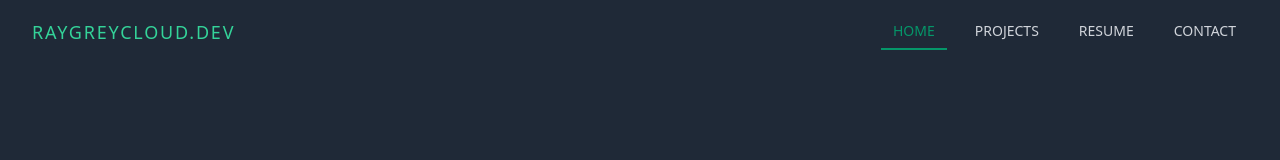
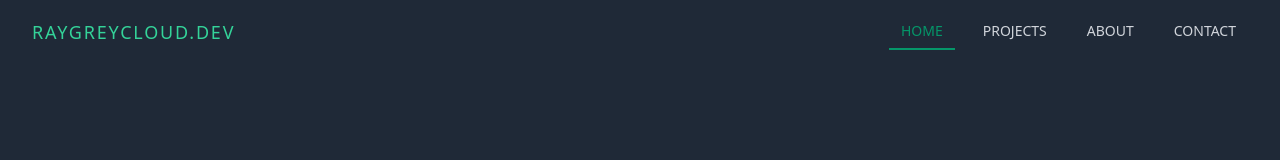
Before and after one commit to rayGreycloud/raygreycloud-dev, a Next.js app: page / in a window 1280 px wide. Shown: the top 160 px of the page. Built offline with nearby package versions, Linux system fonts and the light colour scheme.

Commit message:
update nav menu

```diff
--- a/components/Header.jsx
+++ b/components/Header.jsx
@@ -9,7 +9,7 @@ import { XIcon } from '@/icons/XIcon';
 const navigation = [
   { name: 'Home', href: '/' },
   { name: 'Projects', href: '/projects' },
-  { name: 'Resume', href: '/resume' },
+  { name: 'About', href: '/about' },
   { name: 'Contact', href: '/contact' }
 ];
 
```
